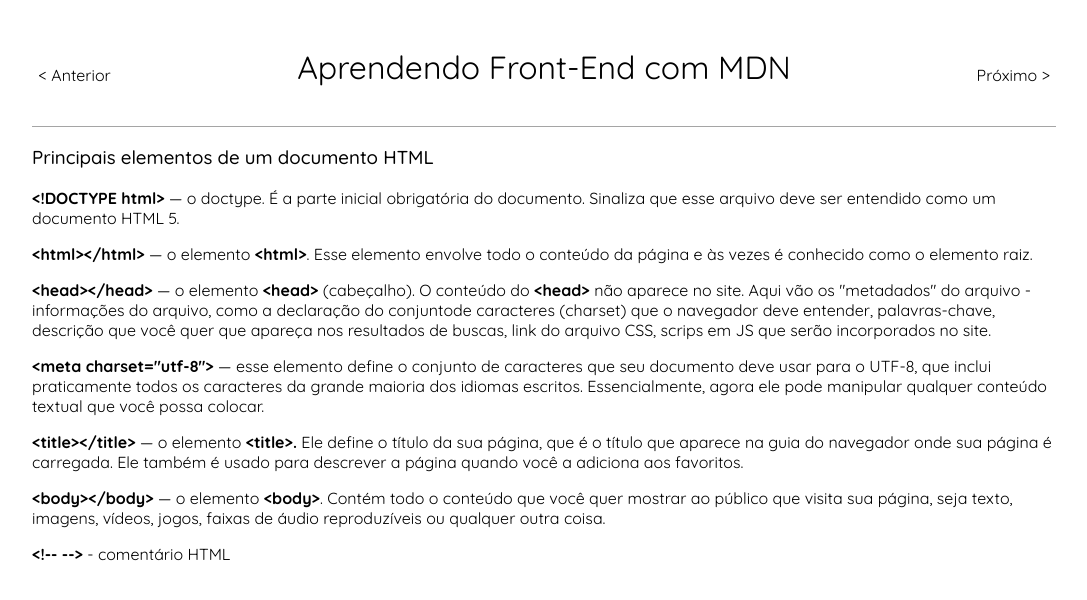
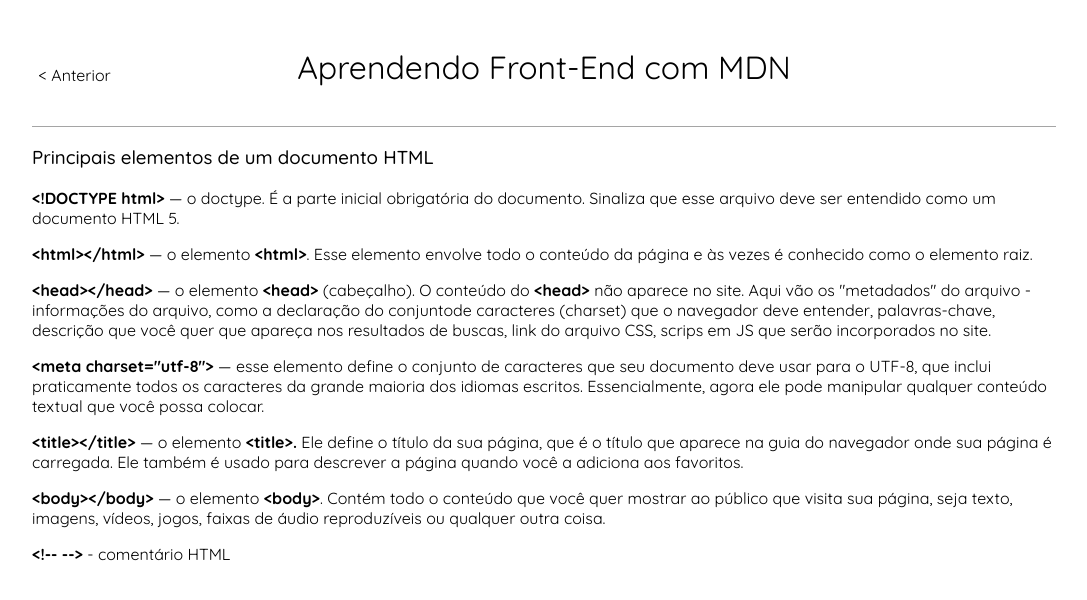
Before and after one commit to danribeir0/front-end-basic-mozilla-developer, a plain HTML site: page 05-some-elements.html in a window 1280 px wide. Shown: the whole page, without its empty margins (96-1183 px from the left). Drawn offline with Linux system fonts and the light colour scheme.

Commit message:
finalizado a primeria página do MDN

```diff
--- a/05-some-elements.html
+++ b/05-some-elements.html
@@ -25,7 +25,7 @@
             </h1>
         </li>
         <li class="content">
-            <a class="text-decoration-none" href="./05-some-elements.html">Próximo &gt;</a>
+            <!-- <a class="text-decoration-none" href="./05-some-elements.html">Próximo &gt;</a> -->
         </li>
     </ul>
 
```
